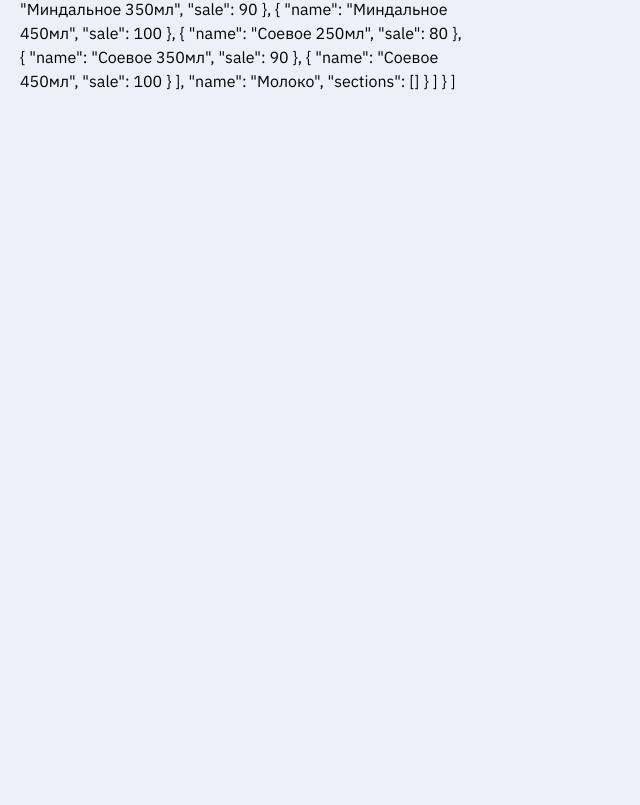
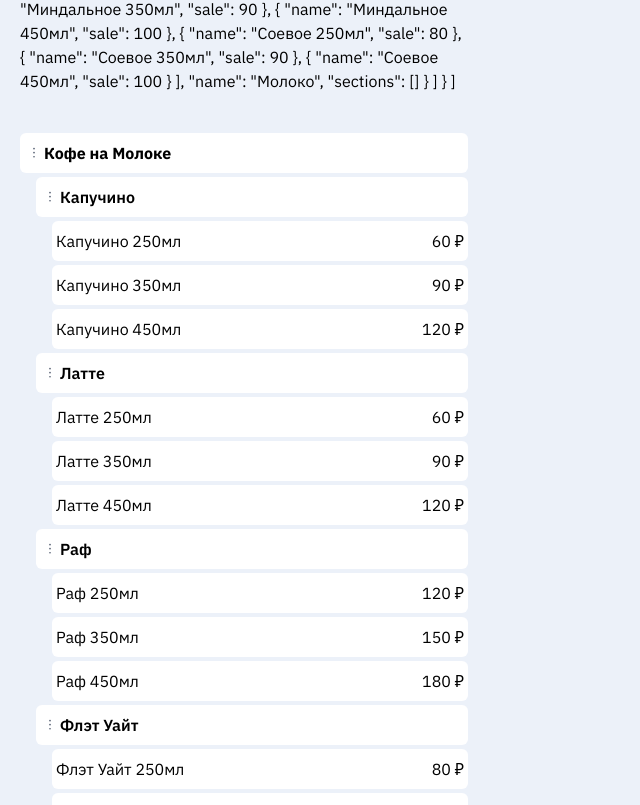
Before and after one commit to LadyVamp/erp-mobile-menu, an Angular app: page / in a window 1280 px wide. Shown: the part 1215-2020 px from the top of the page, without its empty margins (0-640 px from the left). Before the commit the page ends 1328 px from the top, so only its background shows below. Built offline with nearby package versions, Linux system fonts and the light colour scheme.

Commit message:
display nested json object in *ngFor

```diff
--- a/src/app/app.component.html
+++ b/src/app/app.component.html
@@ -59,4 +59,47 @@
 
    <div *ngIf="storageService.getItem('section') == null">JSON data: {{ jsonData | json }}</div>
 
+   <!-- <div class="mt-10">
+      <ul *ngFor="let collection of jsonData">
+         <li class="font-bold">{{ collection.name }}</li>
+         <ul *ngFor="let section of collection.sections">
+            <li class="px-2">{{ section.name }}</li>
+            <ul *ngFor="let product of section.items">
+               <li class="px-4">{{ product.name }} | {{ product.sale }}</li>
+            </ul>
+         </ul>
+      </ul>
+   </div> -->
+
+   <div class="mt-10">
+      <ul *ngFor="let collection of jsonData">
+         <li class="flex items-center font-bold h-10 bg-white rounded-md px-1">
+            <div class="w-5 h-5">
+               <svg class="fill-current text-gray-700" viewBox="0 0 30 29">
+                  <use xlink:href="/assets/images/icons.svg#dots" />
+               </svg>
+            </div>{{ collection.name }}
+         </li>
+         <ul *ngFor="let section of collection.sections">
+            <li class="flex items-center ml-4 h-10 bg-white rounded-md my-1 font-semibold px-1">
+               <div class="w-5 h-5">
+                  <svg class="fill-current text-gray-700" viewBox="0 0 30 29">
+                     <use xlink:href="/assets/images/icons.svg#dots" />
+                  </svg>
+               </div>{{ section.name }}
+            </li>
+            <ul *ngFor="let product of section.items">
+               <li class="flex items-center justify-between h-10 ml-8 bg-white rounded-md my-1 px-1">
+                  <p>
+                     {{ product.name }}
+                  </p>
+                  <p>
+                     {{ product.sale }} &#8381;
+                  </p>
+               </li>
+            </ul>
+         </ul>
+      </ul>
+   </div>
+
 </div>
```
